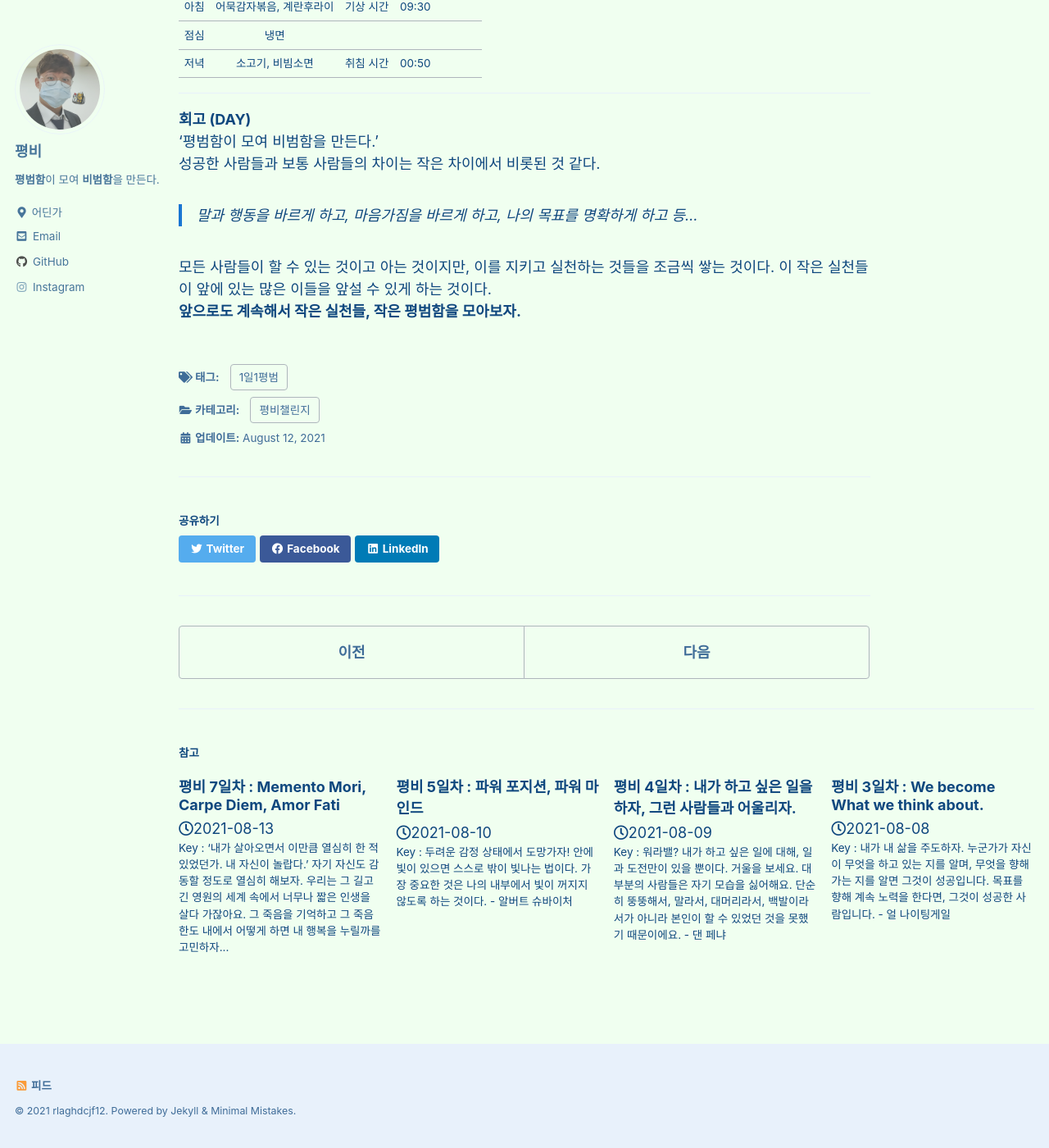
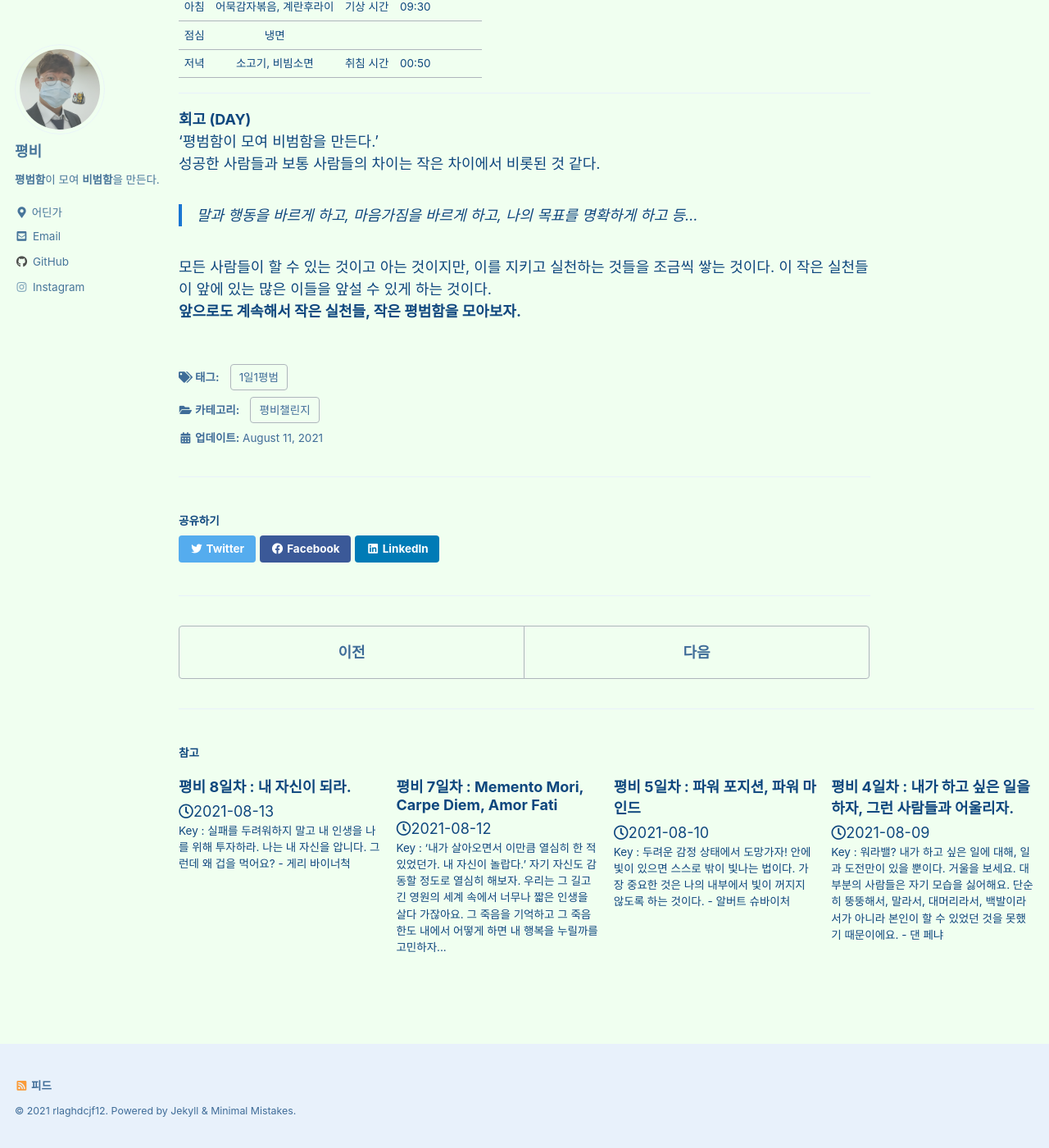
Before and after one commit to rlaghdcjf12/rlaghdcjf12.github.io, a Jekyll site: the page built from _posts/Ordinary/2021-08-12-6th-Day.md, in a window 1280 px wide and 1400 px high, scrolled down 962 px. Shown: the whole window at 82% size. Built offline with Jekyll 4.4.1, drawn with Linux system fonts in a browser that asks for light colours; cached includes are drawn as plain includes; some of the changed lines change nothing that is shown.

Commit message:
[POST] 평비 8일차 : 내 자신이 되라.

````diff
--- a/_posts/Ordinary/2021-08-12-6th-Day.md
+++ b/_posts/Ordinary/2021-08-12-6th-Day.md
@@ -1,7 +1,7 @@
 ---
 permalink: /ordinary/6
 title: "평비 6일차 : 100번 100일의 절박함."
-date: 2021-08-12 09:57:00 +0900
+date: 2021-08-12 07:57:00 +0900
 categories: 평비챌린지
 tags: 1일1평범
 ---
@@ -19,9 +19,9 @@ Key : 성공의 첫번째 단계는 목표를 명확하게 적는 것이다.
 ---
 **성공한 사람들과의 시간**
 `1조 사업가의 생각의 법칙 (김승호 회장) from 성공비밀 : 대한민국 NO.1 멘토링 채널 youtube`
-1. 목표를 명확하게 적기
+1. **목표를 명확하게 적기**
   인생의 목표를 적어서 수첩에 항상 넣고 다니면서, 계속해서 되뇌였다. 연말쯤 되니 3분의 2정도는 이룰 수 있었다. 이메일 주소의 패스워드도 목표로 바꿨다. 정말 절박하다면 목표를 100일동안 100번씩 쓰면서까지 되뇌일 것이다.
-2. 위대한 행동들은 작은 차이에서 비롯된다.
+2. **위대한 행동들은 작은 차이에서 비롯된다.**
   시간 약속을 목숨처럼 지키는 행동 형태를 배운다면 천만명은 앞설 수 있다. 인사를 잘하기, 아침에 일찍 기상하고, 안 좋은 행동 하지 않고, 구두를 깨끗이 닦고 이런 사소한 행동들이 몇백만명들은 앞설 수 있다.
 
 ---
--- a/_posts/Ordinary/2021-08-13-7th-Day.md
+++ b/_posts/Ordinary/2021-08-13-7th-Day.md
@@ -1,29 +1,29 @@
 ---
 permalink: /ordinary/7
 title: "평비 7일차 : Memento Mori, Carpe Diem, Amor Fati"
-date: 2021-08-13 09:52:00 +0900
+date: 2021-08-13 07:52:00 +0900
 categories: 평비챌린지
 tags: 1일1평범
 ---
 Key : '내가 살아오면서 이만큼 열심히 한 적 있었던가. 내 자신이 놀랍다.' 자기 자신도 감동할 정도로 열심히 해보자.
 ```
-우리는 그 길고 긴 영원의 세계 속에서 너무나 짧은 인생을 살다 가잖아요. 그 죽음을 기억하고 그 죽음 한도 내에서 어떻게 하면 내 행복을 누릴까를 고민하자.
+우리는 그 길고 긴 영원의 세계 속에서 너무나 짧은 인생을 살다 가잖아요.
+그 죽음을 기억하고 그 죽음 한도 내에서 어떻게 하면 내 행복을 누릴까를 고민하자.
   - 전한길
 ```
 
 ---
 **오늘을 준비하는 다짐**
-오늘부터 내 목표를 100번, 100일동안 쓰기를 시작한다. **내 목표는 내 주변 사람들을 행복하게 하기.** 그것은 내 여자친구, 내 가족으로부터 시작되겠지. 그 이전에 내가 먼저 행복을 해야 주변을 행복하게 할 수 있겠지. 그럼 내 주변 사람들을 행복하게 해냈다면, 나도 행복해져 있지 않을까 하고 생각해본다.
 
 ---
 **성공한 사람들과의 시간**
 `인생을 행복하게 해주는 세가지 진리 (전한길) from 꽃보다 전한길 youtube`
 위대한 이야기들은 위대할수록 상식적이다. 이것을 실행하느냐 안하느냐에 달렸다.
-1. Memento Mori, 죽음을 기억하라.
+1. **Memento Mori, 죽음을 기억하라.**
   옛날 전쟁에서 승리하고 온 개선장군들, 얼마나 많은 칭송과 찬사를 받았겠는가. 하지만, 옆에 노예 한명을 장군 옆에 태워 끊임없이 'Memento Mori'를 외치게 하였다.
   지금은 개선장군으로서 잘나가고 있지만, 너 역시 언젠가 죽게 될 것이라는 것을 기억하라는 뜻이다. **나의 영광, 환희는 영원하지 않다.** 어떤 것이든 끝이 존재하고 사람은 죽기 마련이다. 그렇기에 항상 살아감에 있어 겸손해야 한다.
   천년만년 살 것으로 착각하면서, 60 70이 넘어서도 돈돈돈 하면서 살지 말자. 죽으면 아무 의미 없다.
-2. Carpe Diem, 현재를 즐겨라.
+2. **Carpe Diem, 현재를 즐겨라.**
   아무리 힘들어도, 공무원 수험생 기간도 귀하다. 다시 돌아오지 않는다. 30년 공무원 생활에 비해 수험 기간 3년. 짧으니까. 그래서 수험생 기간도 긍정적으로! 그래야 본인도 행복하니까.
 
     ```
@@ -31,7 +31,7 @@ Key : '내가 살아오면서 이만큼 열심히 한 적 있었던가. 내 자
     나는 강의 하면서, 왜? 내가 가장 즐거웠거든! 졸라게 즐겁게 하니까 학생들이 즐거운거야.
       - 전한길
     ```
-3. Amor Fati, 내 영혼을 사랑하라.
+3. **Amor Fati, 내 영혼을 사랑하라.**
   내 삶을 사랑하라. 내 자신의 삶을 사랑하라.
 
 우연이 운명이 된다. 모든 것은 우연이 운명이 되게 되어 있다. 전한길 강의를 뭐, 합격생들 또는 선배들 혹은 필기노트가 좋다는 이야기를 듣고 우연히 왔을지 몰라도, 우연히 전한길의 이런 멘트를 들었는데, 이 것이 삶의 터닝포인트가 될 지 누가 알겠습니까.
@@ -46,11 +46,7 @@ Key : '내가 살아오면서 이만큼 열심히 한 적 있었던가. 내 자
 | 아침 | 카레라이스 | 기상 시간 | 09:30 |  |  |
 | 점심 | 김밥 |  |  |  |  |
 | 저녁1 | 카레, 돈까스, 김밥 |  |  |  |  |
-| 저녁2 | 아빠의 된장국, 장어구이 | 취침 시간 |  |  |  |
-
----
-**목표 100번 100일 챌린지**
-오늘은 결국 수행하지 못했다.. 거짓으로 하거나 하루에 2일치를 몰아서 하는 건 내 자신에게 거짓된 행동이니 그러지 않기로 했다.
+| 저녁2 | 아빠의 된장국, 장어구이 | 취침 시간 | 01:20 |  |  |
 
 ---
 **회고 (DAY)**
--- /dev/null
+++ b/_posts/Ordinary/2021-08-14-8th-Day.md
@@ -0,0 +1,42 @@
+---
+permalink: /ordinary/8
+title: "평비 8일차 : 내 자신이 되라."
+date: 2021-08-14 07:52:00 +0900
+categories: 평비챌린지
+tags: 1일1평범
+---
+Key : 실패를 두려워하지 말고 내 인생을 나를 위해 투자하라.
+```
+나는 내 자신을 압니다. 그런데 왜 겁을 먹어요?
+  - 게리 바이너척
+```
+
+---
+**오늘을 준비하는 다짐**
+
+
+---
+**성공한 사람들과의 시간**
+`부자 마인드 4분만에 간접 체험 (전한길) from 성공비밀 : 대한민국 NO.1 멘토링 채널 youtube`
+1. **집이 아니라 나의 브랜드에 투자하라.**
+  한 곳에 정착하면 마음가짐이 안일해지기 때문에 한 곳에 묶여 있지 말고 **계속해서 지역을 바꿔라.** 부유한 자들은 고정되어 있지 않고, 역동적으로 가는 곳에 대해 이야기하며 돈을 만나러, 부를 만나러, 인맥을 만나러 간다. 집에 낭비할 돈을 나의 비즈니스를 증진하고 나를 발전시키는 데에 사용하라.
+2. **내 자신이 되어라. 내가 내 삶을 결정하라.**
+  인생에 휘둘려 불평 불만하지 마라. 돈이 없는 것이 불만이라면? 더 일하라. 워크 라이프 밸런스가 없는 것이 불평이라면? 휴가를 내서 가족들과 시간을 더 보내라. 내 행동이 내 인생을 이끌 수 있도록 해라. **그냥 가만히 앉아서 결정권이 없는 것처럼 있지 말아라.**
+3. **실패를 두려워하지 마라.**
+  배신, 실수 및 실패 등 부정적인 것들에 대해서 두려워할 수 있다. **하지만 전부 좋은 것들이다. 이를 통해 성장하기 때문이다.** 그게 정신력이다. 실수를 하고 싶지 않은 사람들? 안정을 원하고 옳기만 하고 싶은, 긍정적이고만 싶은 자들은 성장을 하지 못한다. 그럴 수 없다. 그건 현실적이지 않다.
+
+---
+**하루의 기록**
+짠 음식 먹지 않기. 기상 시간 및 취침 시간 조절하기. 매일 운동하기.
+
+| 식사 |  | 시작과 끝 |  | 운동 |  |
+|:----:|:----:|:----:|:----:|:----:|:----:|
+| 아침 | 닭갈비 | 기상 시간 | 09:10 |  |  |
+| 점심 | 부대찌개 |  |  |  |  |
+| 저녁 | 떡볶이 | 취침 시간 |  |  |  |
+
+---
+**회고 (WEEK)**
+1. 첫 일주일이 지났다. 작심삼일로 끝나지 않고 **연속 8일을 해냈다.** 오늘은 토요일로써 한 주의 마지막이다. 간만에 고향인 제주도에 내려와서 가족들과 이런 저런 이야기도 많이 하고, 내가 지금 어떤 생각들을 가지고 어떻게 살아가려고 하는 지에 대해서 공유했다. 아직 미래가 창창한 막내에게는 내 다짐들, 내 각오들이 어떤 지 알려주면서 정말 하고 싶은 것들, 간절한 것들을 마음에 품고 목표를 향해 차근차근 나아가라고 조언해주기도 했다.
+2. 일주일간 **마음가짐이 굉장히 많이 바뀐 듯 하다.** 입사 후 2년간 내 업과 관련하여 굉장히 많은 고민들, 생각들을 했었다. 이것들이 점차 정리가 되어가고, 마음에 여유와 안정을 찾게 되었다. 그래서 그런지, 말을 할 때도 좀 더 가다듬어서 상대방이 듣기 편하게 말을 하게 되었다.
+3. 성공한 사람들과 같이 시간을 보내다보니 공통적인 부분들이 많다는 것을 느낀다. 남이 아닌 내 자신에 집중하고, 불평 불만을 하고 위로를 기대하기보다 내가 내 삶을 개선하는 데 시간을 투자하며, 실패를 두려워하지 않고, 성공했다고 거만해지지 말고 겸손하고 남들에게 베푸는 것들. 전한길 선생님 말대로 위대한 것들은 상식적인 것 같다. 다 아는 것들이며, 어려운 것들도 아니다. 이를 하나하나 다 실천하는 자들이 결국 성공하는 것이라 생각된다. **나는 성공할 것이다.**
````
